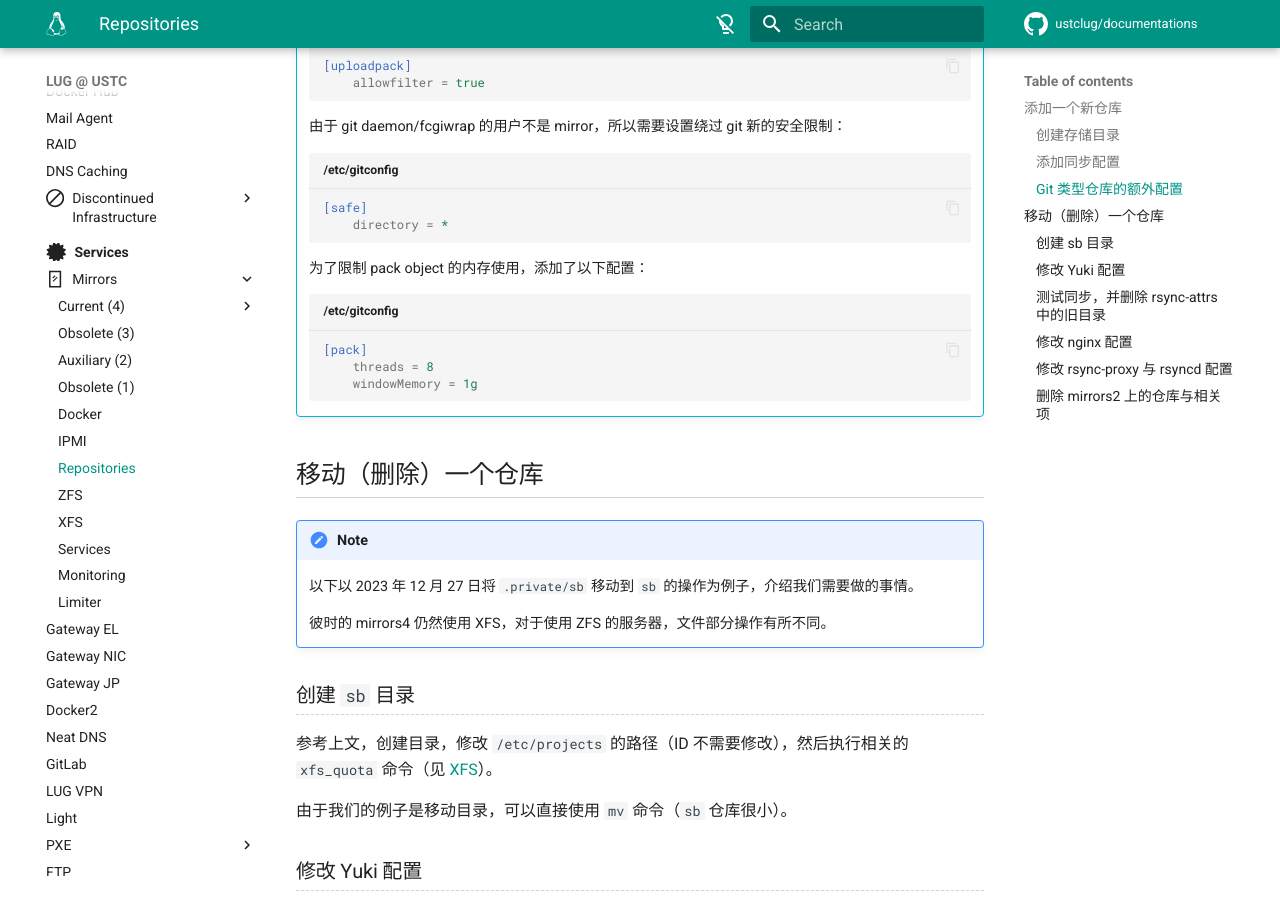
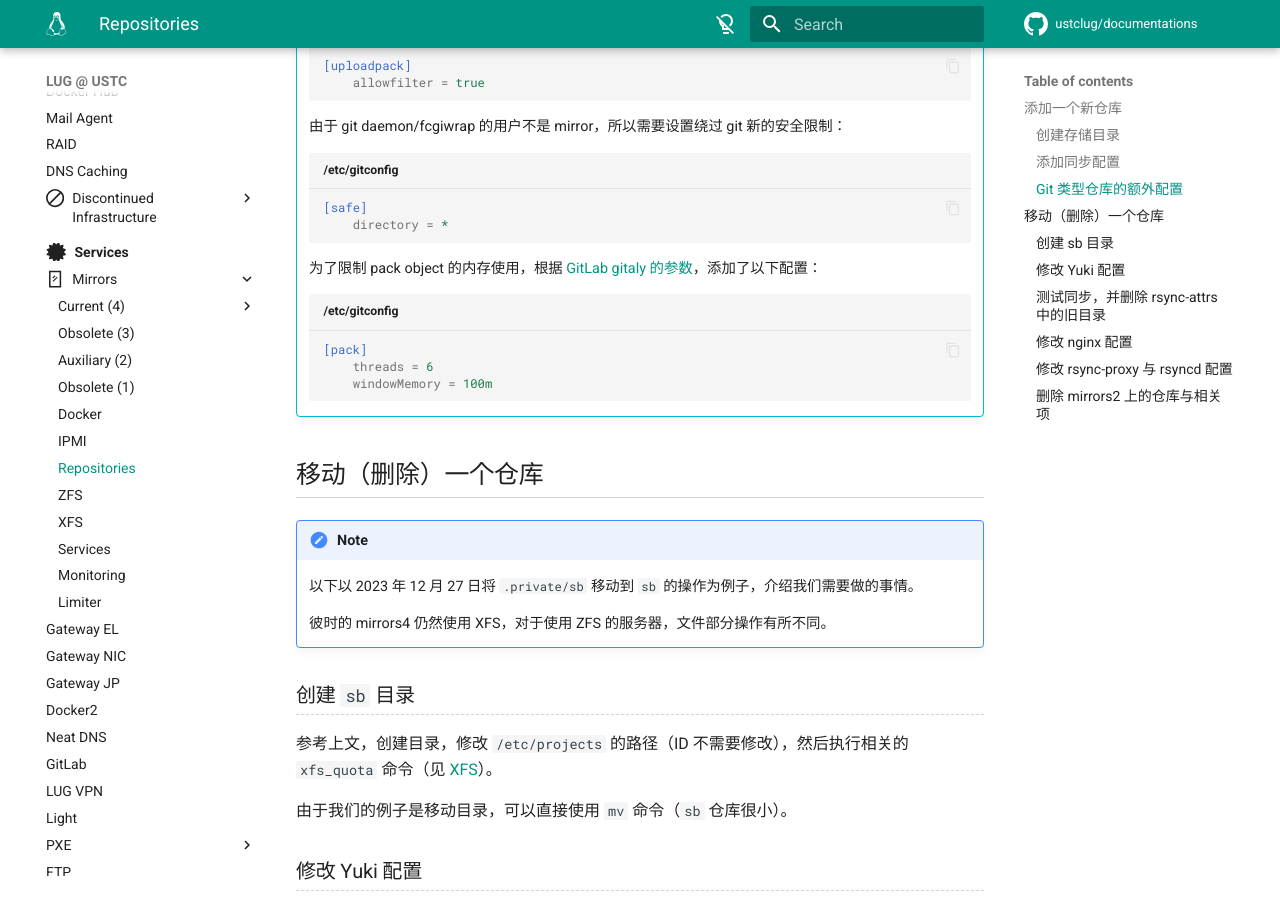
Before and after one commit to ustclug/documentations, an MkDocs documentation site: the page built from docs/services/mirrors/repos.md, in a window 1280 px wide and 900 px high, scrolled down 1272 px. Built offline with MkDocs 1.6.1 and Material for MkDocs 9.7.7, drawn with Linux system fonts in a browser that asks for light colours; comment, search, counter and statistics services are not loaded.

Commit message:
repos: Set windowMemory and threads according to gitlab gitaly

````diff
--- a/docs/services/mirrors/repos.md
+++ b/docs/services/mirrors/repos.md
@@ -62,12 +62,12 @@
         directory = *
     ```
 
-    为了限制 pack object 的内存使用，添加了以下配置：
+    为了限制 pack object 的内存使用，根据 [GitLab gitaly 的参数](https://gitlab.com/gitlab-org/gitaly/-/blob/7b6c44c6d5df11072c7e87b8e85beb773bba8765/internal/git/gitcmd/command_description.go#L541)，添加了以下配置：
 
     ```ini title="/etc/gitconfig"
     [pack]
-        threads = 8
-        windowMemory = 1g
+        threads = 6
+        windowMemory = 100m
     ```
 
 ## 移动（删除）一个仓库
````
